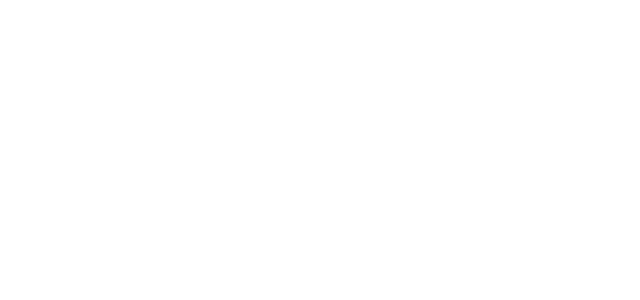
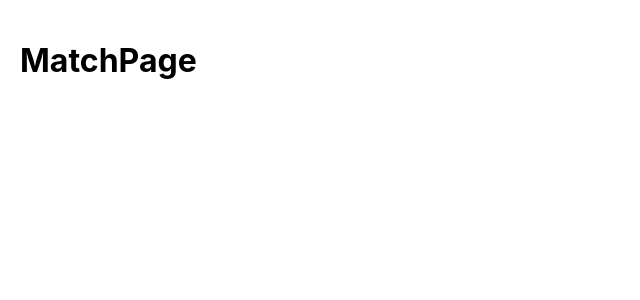
Before and after one commit to AimanShakeel1008/ipl-dashboard, a React (Create React App) app in the folder src/frontend/: page /teams/1/matches/1 in a window 1280 px wide. Before the commit this address had no page. Shown: the top 300 px of the page, without its empty margins (0-640 px from the left). Built offline with nearby package versions, Linux system fonts and the light colour scheme.

Commit message:
added match page

```diff
--- a/src/frontend/src/App.js
+++ b/src/frontend/src/App.js
@@ -1,13 +1,15 @@
 import './App.css';
-import {BrowserRouter as Router,Route,Routes} from 'react-router-dom'
+import {BrowserRouter as Router,Route,Routes,} from 'react-router-dom'
 import { TeamPage } from './pages/TeamPage';
+import {MatchPage} from './pages/MatchPage';
 
 function App() {
   return (
     <div className="App">
       <Router>
         <Routes>
-        <Route path="/teams/:teamName" element={<TeamPage />} />
+          <Route path="/teams/:teamName/matches/:year" element={<MatchPage />} />
+          <Route path="/teams/:teamName" element={<TeamPage />} />
         </Routes>
       </Router>
     </div>
--- /dev/null
+++ b/src/frontend/src/pages/MatchPage.js
@@ -0,0 +1,9 @@
+import {React} from 'react';
+export const MatchPage=()=>{
+
+    return(
+        <div className='MatchPage'>
+            <h1>MatchPage</h1>
+        </div>
+    )
+}
```
